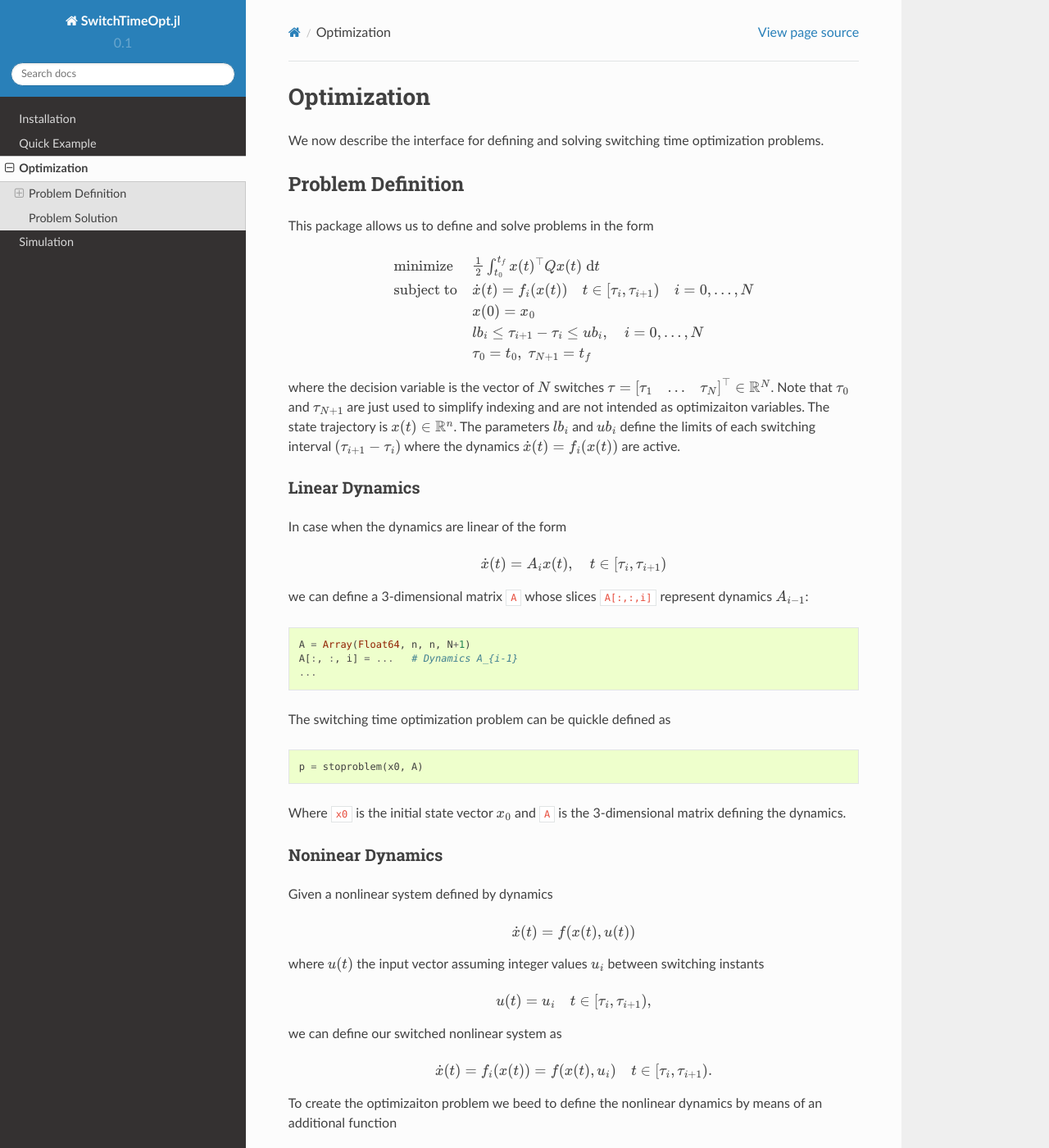
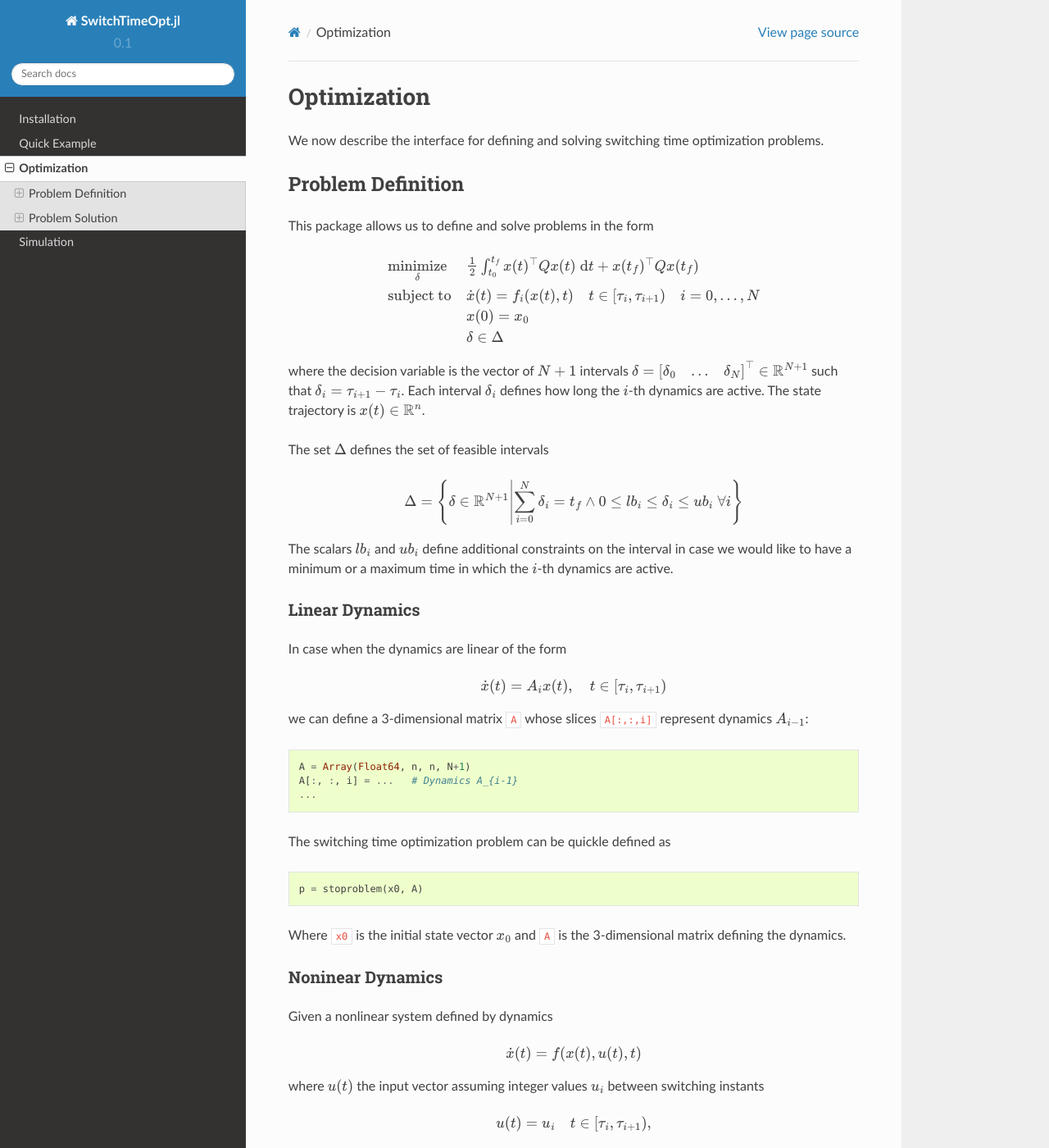
Before and after one commit to oxfordcontrol/SwitchTimeOpt.jl, a Sphinx documentation site: the page built from docs/optimization.rst, in a window 1280 px wide and 1400 px high. Shown: the whole window at 82% size. Built offline with Sphinx 7.4.7 and the Read the Docs theme 2.0.0, drawn with Linux system fonts in a browser that asks for light colours; some of the changed text lies outside the part shown.

Commit message:
Changed documentation to have switching intervals

```diff
--- a/docs/conf.py
+++ b/docs/conf.py
@@ -145,7 +145,7 @@ html_theme_path = [sphinx_rtd_theme.get_html_theme_path()]
 # The name of an image file (relative to this directory) to use as a favicon of
 # the docs.  This file should be a Windows icon file (.ico) being 16x16 or 32x32
 # pixels large.
-#html_favicon = None
+html_favicon = '_static/favicon.ico'
 
 # Add any paths that contain custom static files (such as style sheets) here,
 # relative to this directory. They are copied after the builtin static files,
--- a/docs/optimization.rst
+++ b/docs/optimization.rst
@@ -9,15 +9,22 @@ This package allows us to define and solve problems in the form
 
 .. math::
   \begin{array}{ll}
-    \mbox{minimize} & \frac{1}{2}\int_{t_0}^{t_f} x(t)^\top Q x(t)\; \mathrm{d}t \\
-    \mbox{subject to} & \dot{x}(t) = f_i(x(t)) \quad t\in[\tau_i,\tau_{i+1}) \quad i = 0,\dots,N\\
+    \underset{\delta}{\mbox{minimize}} & \frac{1}{2}\int_{t_0}^{t_f} x(t)^\top Q x(t)\; \mathrm{d}t + x(t_f)^\top Q x(t_f)\\
+    \mbox{subject to} & \dot{x}(t) = f_i(x(t), t) \quad t\in[\tau_i,\tau_{i+1}) \quad i = 0,\dots,N\\
     & x(0) = x_0\\
-    & lb_i \leq \tau_{i+1} - \tau_i \leq ub_i,\quad i = 0,\dots,N\\
-    &\tau_0 = t_0,\;\tau_{N+1} = t_f
+    & \delta \in \Delta
   \end{array}
 
 
-where the decision variable is the vector of :math:`N` switches :math:`\tau = \begin{bmatrix}\tau_1 & \dots & \tau_N\end{bmatrix}^\top\in \mathbb{R}^{N}`. Note that :math:`\tau_0` and :math:`\tau_{N+1}` are just used to simplify indexing and are not intended as optimizaiton variables. The state trajectory is :math:`x(t) \in \mathbb{R}^{n}`. The parameters :math:`lb_i` and :math:`ub_i` define the limits of each switching interval :math:`(\tau_{i+1} - \tau_i)`  where the dynamics :math:`\dot{x}(t) = f_i(x(t))` are active.
+where the decision variable is the vector of :math:`N+1` intervals :math:`\delta = \begin{bmatrix}\delta_0 & \dots & \delta_{N}\end{bmatrix}^\top\in \mathbb{R}^{N+1}` such that :math:`\delta_i = \tau_{i+1} - \tau_i`. Each interval :math:`\delta_i` defines how long the :math:`i`-th dynamics are active. The state trajectory is :math:`x(t) \in \mathbb{R}^{n}`.
+
+The set :math:`\Delta` defines the set of feasible intervals
+
+.. math::
+  \Delta = \left\{\delta \in \mathbb{R}^{N+1} \middle| \sum_{i=0}^N \delta_i = t_f \wedge 0\leq lb_i \leq \delta_i \leq ub_i\; \forall i\right\}
+
+The scalars :math:`lb_i` and :math:`ub_i` define additional constraints on the interval in case we would like to have a minimum or a maximum time in which the :math:`i`-th dynamics are active.
+
 
 Linear Dynamics
 --------------------
@@ -52,7 +59,7 @@ Given a nonlinear system defined by dynamics
 
 .. math::
 
-  \dot{x}(t) = f(x(t), u(t))
+  \dot{x}(t) = f(x(t), u(t), t)
 
 where :math:`u(t)` the input vector assuming integer values :math:`u_i` between switching instants
 
@@ -64,9 +71,9 @@ we can define our switched nonlinear system as
 
 .. math::
 
-  \dot{x}(t) = f_i(x(t)) = f(x(t), u_i) \quad t\in [\tau_i, \tau_{i+1}).
+  \dot{x}(t) = f_i(x(t), t) = f(x(t), u_i, t) \quad t\in [\tau_i, \tau_{i+1}).
 
-To create the optimizaiton problem we beed to define the nonlinear dynamics by means of an additional function
+To create the optimization problem we need to define the nonlinear dynamics by means of an additional function
 
 ::
 
@@ -78,18 +85,18 @@ returning the vector of states derivatives. The variable :code:`x` is the state
 
 .. math::
 
-  J_{f_i}(x(t)) = \frac{\partial f_i (x(t))}{\partial x}
+  J_{f_i} = \frac{\partial f_i (x(t), t)}{\partial x(t)}
 
 by means of an additional function
 
 ::
 
-  function jac_nldyn(x, ui)
+  function jac_nldyn(x, ui, t)
     ...
   end
 
 
-Note that the function :code:`jac_nldyn` returns a matrix having in each row the gradient of every component of the function :math:`f_i(x(t))` with respect to each state component. Last  element necessary to construct the matrix :code:`U` having a column each integer input vector :code:`ui`, i.e. :code:`U[:, i+1] = ui`. Then, we can define the switching time optimization problem as:
+Note that the function :code:`jac_nldyn` returns a matrix having in each row the gradient of every component of the function :math:`f_i(x(t), t)` with respect to each state component. Last  element necessary to construct the matrix :code:`U` having a column each integer input vector :code:`ui`. Then, we can define the switching time optimization problem as:
 
 ::
 
@@ -97,41 +104,35 @@ Note that the function :code:`jac_nldyn` returns a matrix having in each row the
 
 
 .. note::
-  The nonliner switched system optimization operates by introducing additional linearization points between the switching intervals. To vary the number of linearization points per interval, it is just necessary to add an extra argument to the previous function call as follows:
+  The nonliner switched system optimization operates by introducing additional linearization points at a fixed equally spaced linearization grid. To set the number of linearization points to :math:`100` for example, it is just necessary to add an extra argument to the previous function call as follows:
   ::
 
-    p = stoproblem(x0, nldyn, jac_nldyn, U, nlinpts)
+    p = stoproblem(x0, nldyn, jac_nldyn, U, ngrid = 100)
 
-  where :code:`nlinpts` defines the number of linearization points.
+  where :code:`ngrid` defines the number of linearization points.
 
 Optional Arguments
 ---------------------
 There are many additional keyword arguments that can be be passed to the :code:`stoproblem(...)` function to customize the optimization problem.
 
-+--------------------------+-------------------------------------+----------------------------------------------------+
-|Parameter                 | Description                         | Default value                                      |
-+==========================+=====================================+====================================================+
-|:code:`t0`                | Initial Time :math:`t_0`            | :code:`0.0`                                        |
-+--------------------------+-------------------------------------+----------------------------------------------------+
-|:code:`tf`                | Final Time :math:`t_0`              | :code:`1.0`                                        |
-+--------------------------+-------------------------------------+----------------------------------------------------+
-|:code:`Q`                 | Cost matrix :math:`Q`               | :code:`eye(n)`                                     |
-+--------------------------+-------------------------------------+----------------------------------------------------+
-|:code:`lb`                | Vector of lower bounds :math:`lb_i` | :code:`zeros(N+1)`                                 |
-+--------------------------+-------------------------------------+----------------------------------------------------+
-|:code:`ub`                | Vector of lower bounds :math:`ub_i` | :code:`tf*ones(N+1)`                               |
-+--------------------------+-------------------------------------+----------------------------------------------------+
-|:code:`tau0ws`            | Warm starting initial solution      | Equally spaced between :code:`t0` and :code:`tf`   |
-+--------------------------+-------------------------------------+----------------------------------------------------+
-|:code:`solver`            | MathProgbase.jl solver              | :code:`IpoptSolver()`                              |
-+--------------------------+-------------------------------------+----------------------------------------------------+
++--------------------------+----------------------------------------+----------------------------------------------------+
+|Parameter                 | Description                            | Default value                                      |
++==========================+========================================+====================================================+
+|:code:`t0`                | Initial Time :math:`t_0`               | :code:`0.0`                                        |
++--------------------------+----------------------------------------+----------------------------------------------------+
+|:code:`tf`                | Final Time :math:`t_0`                 | :code:`1.0`                                        |
++--------------------------+----------------------------------------+----------------------------------------------------+
+|:code:`Q`                 | Cost matrix :math:`Q`                  | :code:`eye(n)`                                     |
++--------------------------+----------------------------------------+----------------------------------------------------+
+|:code:`lb`                | Vector of lower bounds :math:`lb_i`    | :code:`zeros(N+1)`                                 |
++--------------------------+----------------------------------------+----------------------------------------------------+
+|:code:`ub`                | Vector of lower bounds :math:`ub_i`    | :code:`tf*ones(N+1)`                               |
++--------------------------+----------------------------------------+----------------------------------------------------+
+|:code:`tau0ws`            | Warm starting initial switching times  | Equally spaced between :code:`t0` and :code:`tf`   |
++--------------------------+----------------------------------------+----------------------------------------------------+
+|:code:`solver`            | MathProgbase.jl solver                 | :code:`IpoptSolver()`                              |
++--------------------------+----------------------------------------+----------------------------------------------------+
 
-Note that any NLP solver supported by `JuliaOpt <http://www.juliaopt.org/>`_ may be used through `MathProgBase.jl <https://github.com/JuliaOpt/MathProgBase.jl/>`_ interface. For instance, in order to use `KNITRO <https://github.com/JuliaOpt/KNITRO.jl/>`_ solver with the linear example we can easily create the problem as
-
-::
-
-  using KNITRO
-  p = stoproblem(x0, A, solver = KnitroSolver())
 
 
 Problem Solution
@@ -143,13 +144,32 @@ Once the problem is defined, it can be solved by simply running
 
   solve!(p)
 
-The optimizer and the optimal cost function can be obtained as follows:
+
+
+Choosing Solver
+-----------------
+
+Any NLP solver supported by `JuliaOpt <http://www.juliaopt.org/>`_ may be used through `MathProgBase.jl <https://github.com/JuliaOpt/MathProgBase.jl/>`_ interface. The default solver is `Ipopt <https://github.com/JuliaOpt/Ipopt.jl/>`_. To use `KNITRO <https://github.com/JuliaOpt/KNITRO.jl/>`_ solver with the linear example, it is just necessary to specify an :code:`AbstractMathProgSolver` object (see `here <http://mathprogbasejl.readthedocs.io/en/latest/solvers.html>`_ for more details) when the problem is created
+
 ::
 
+  using KNITRO
+  p = stoproblem(x0, A, solver = KnitroSolver())
+
+All the solver-specific options can be passed when creating the :code:`AbstractMathProgSolver` object: algorithm types (first/second order methods), tolerances, verbosity and so on.
+
+Obtaining Results
+-----------------
+
+The optimal cost function and the optimal switching times and intervals can be obtained as follows:
+::
+
+  objval = getobjval(p)
   tauopt = gettau(p)
-  objval = getobjval(p)
+  deltaopt = getdelta(p)
 
-We can get the execution time (including function calls) and the status of the solver by executing:
+
+We can get the execution time (including the time for the function calls) and the status of the solver by executing:
 
 ::
 
```
Also changed, not shown: docs/_static/favicon.ico (added).
